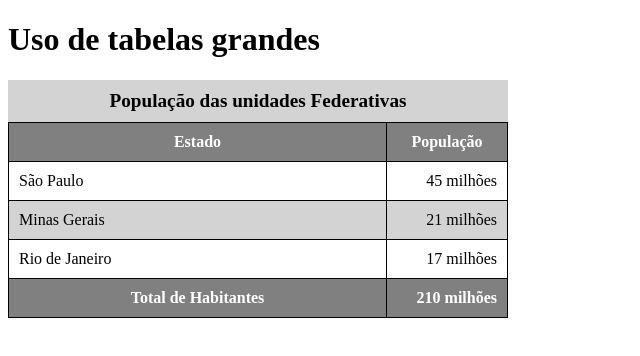
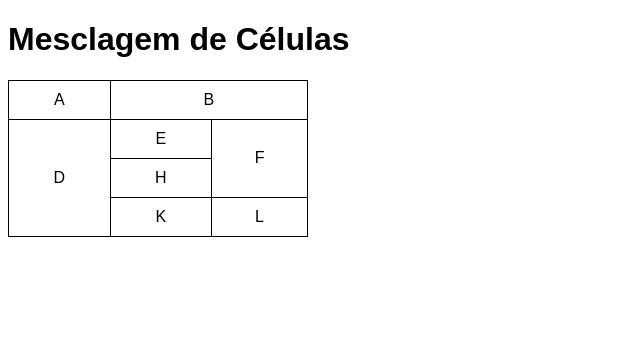
Before and after one commit to Everton951/html-css, a plain HTML site: page exercicios/ex07/index.html in a window 1280 px wide. Shown: the whole page, without its empty margins (0-640 px from the left). Drawn offline with Linux system fonts and the light colour scheme.

Commit message:
Update index.html

```diff
--- a/exercicios/ex07/index.html
+++ b/exercicios/ex07/index.html
@@ -1,74 +1,45 @@
-<!DOCTYPE html><html lang="pt-br"><head><meta charset="UTF-8"><meta name="viewport" content="width=device-width, initial-scale=1.0"><title>Tabelas Grandes</title>
+<!DOCTYPE html>
+<html lang="pt-br">
+<head>
+    <meta charset="UTF-8">
+    <meta name="viewport" content="width=device-width, initial-scale=1.0">
+    <title>Tabelas</title>
     <style>
+        body{
+            font-family: Arial, Helvetica, sans-serif;
+        }
+
         table{
-            width: 500px;
             border-collapse: collapse;
+            width: 300px;
         }
-        td, th{
+
+        td{
             border: 1px solid black;
             padding: 10px;
-        }
-        caption{
-            font-size: 1.2em;
-            font-weight: bold;
-            padding: 10px;
-            background-color: lightgray;
-        }
-        thead, tfoot{
-            background-color: grey;
-            color: white;
-        }
-        tbody tr:nth-child(2n){ /* Fazer o efeito ZEBRADO na tabela */
-            background-color: lightgray;
-        }
-        td.num {
-            text-align: right;
+            text-align: center;
         }
     </style>
 </head>
 <body>
-    <h1>Uso de tabelas grandes</h1>
-    <!-- Anatomia para tabelas GRANDES
-     TABLE
-        CAPTION - tipo a legenda da tabela
-        THEAD
-            TR, TD, TH
-        TBODY
-            TR, TD, TH
-        TFOOT
-            TR, TD, TH      -->
-
+    <h1>Mesclagem de Células</h1>
     <table>
-        <caption>
-            População das unidades Federativas
-        </caption>
-        <thead>
-            <tr>
-                <th scope="col">Estado</th>
-                <th scope="col" style="width: 100px;">População</th>
-            </tr>
-        </thead>
-        <tbody>
-            <tr>
-                <td>São Paulo</td>
-                <td class="num">45 milhões</td>
+        <tr> <!-- Mesclando células -->
+            <td>A</td>
+            <td colspan="2">B</td>
         </tr>
         <tr>
-                <td>Minas Gerais</td>
-                <td class="num">21 milhões</td>
+            <td rowspan="3">D</td>
+            <td>E</td>
+            <td rowspan="2">F</td>
         </tr>
         <tr>
-                <td>Rio de Janeiro</td>
-                <td class="num">17 milhões</td>
+            <td>H</td>
         </tr>
-        </tbody>
-
-        <tfoot>
         <tr>
-                <th scope="row">Total de Habitantes</th>
-                <td class="num"><strong>210 milhões</strong></td>
+            <td>K</td>
+            <td>L</td>
         </tr>
-        </tfoot>
     </table>
 </body>
 </html>
```
Lines whose indentation alone changed are shown as unchanged.
